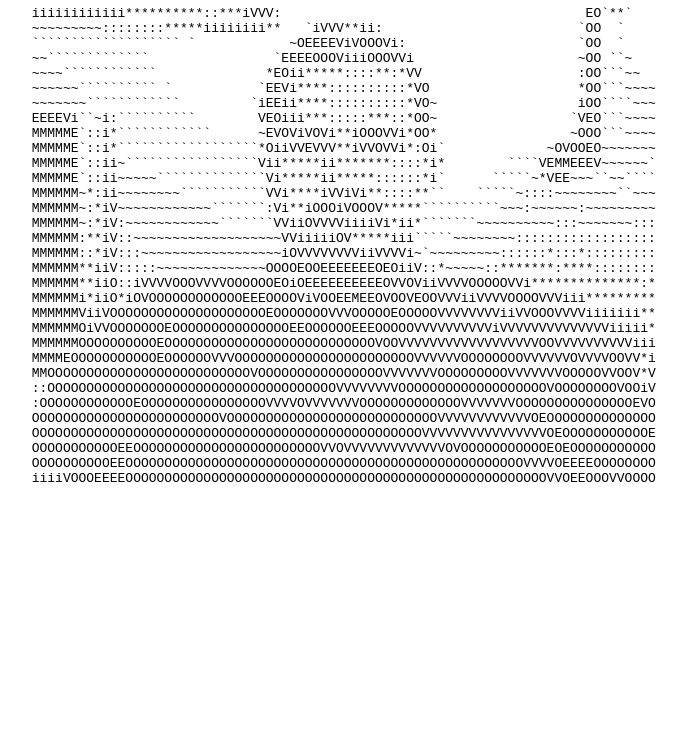
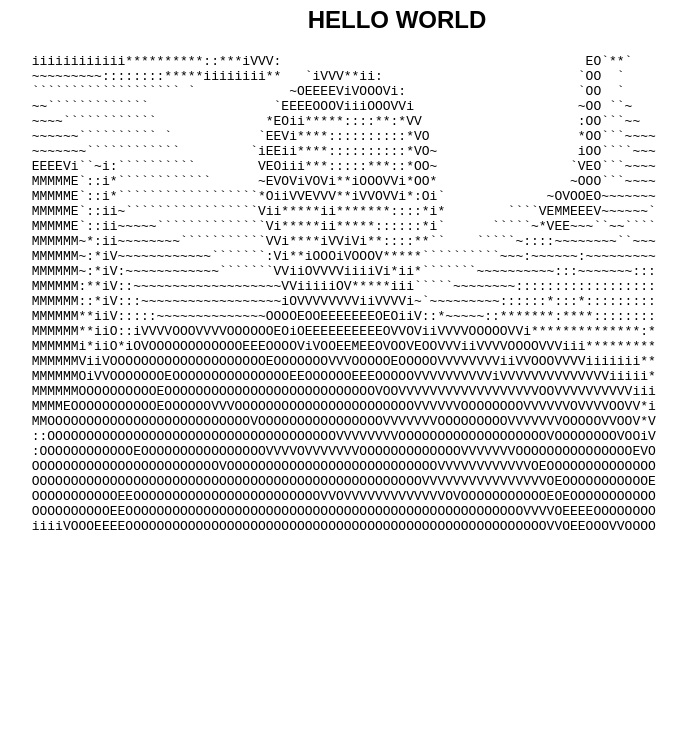
Before and after one commit to frob/Travis-s3-pub-test, a plain HTML site: page sites/index.html in a window 1280 px wide. Shown: the part 60-800 px from the top of the page, without its empty margins (243-930 px from the left). Drawn offline with Linux system fonts and the light colour scheme.

Commit message:
Update index.html

```diff
--- a/sites/index.html
+++ b/sites/index.html
@@ -2,7 +2,7 @@
   <head>
     <title>ooo, I must be in the wrong house!</title>
     <style>
-      h1 {
+      h1, h2 {
         text-align: center;
         font-family: sans-serif;
       }
@@ -16,6 +16,7 @@
   </head>
   <body>
     <h1>Under Construction</h1>
+    <h2>HELLO WORLD</h2>
     <pre>
       iiiiiiiiiiii**********::***iVVV:                                       EO`**`
       ~~~~~~~~~::::::::*****iiiiiiii**   `iVVV**ii:                         `OO  `
```
